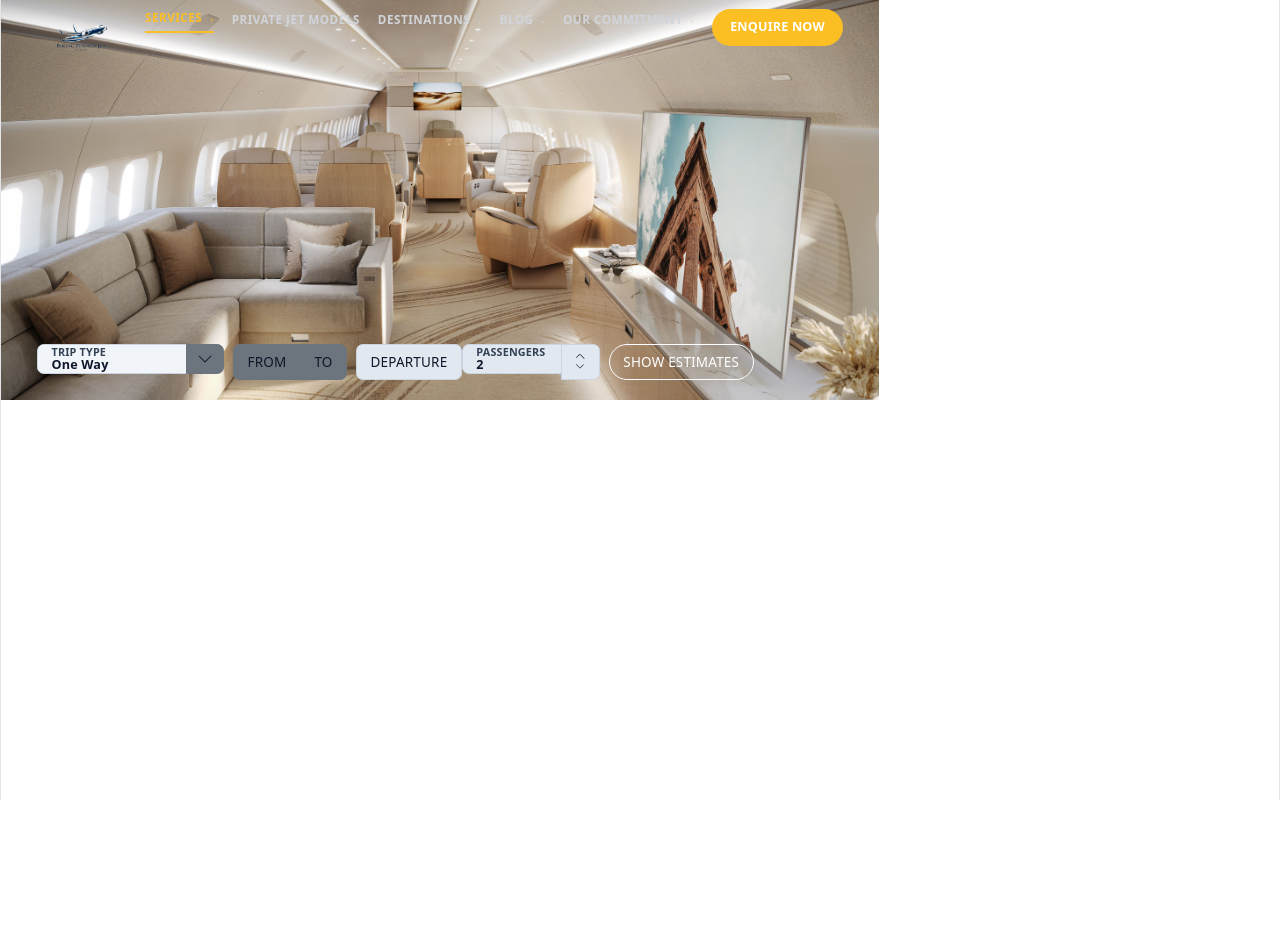
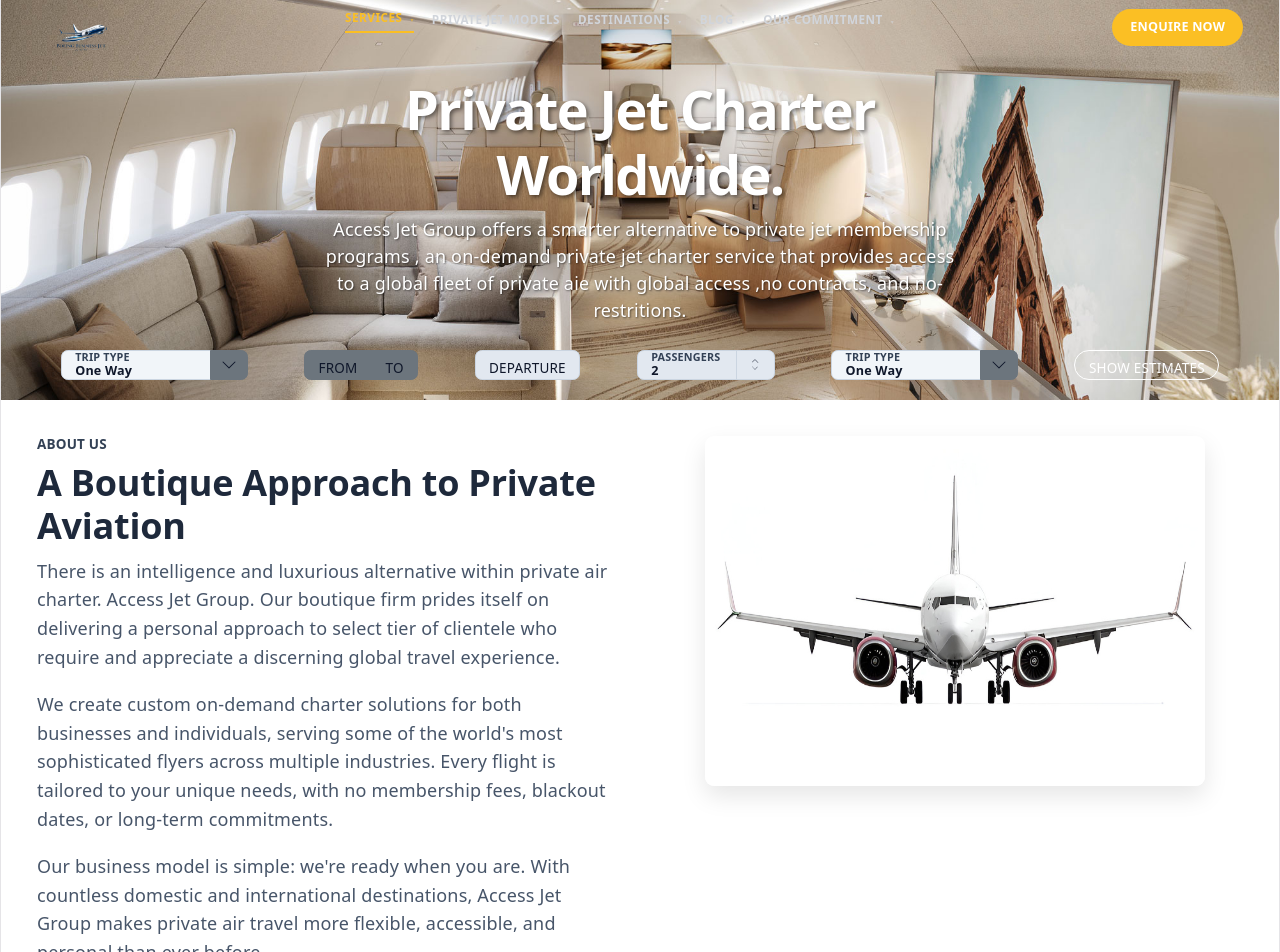
Before and after one commit to SIMBA4KT/Air-safe-charter, a Vue app in the folder air-safe-frontend/: page / in a window 1280 px wide. Shown: the top 952 px of the page. Before the commit the page ends 800 px from the top, so only its background shows below. Built offline with nearby package versions, Linux system fonts and the light colour scheme.

Commit message:
(fixed homepage): done with heade and second section.

```diff
--- a/air-safe-frontend/src/App.vue
+++ b/air-safe-frontend/src/App.vue
@@ -1,6 +1,7 @@
 <script setup>
 import { ref } from 'vue'
 import Header from '@/components/header2.vue'
+import SecondSection from '@/components/Second section.vue'
 
 
 
@@ -14,7 +15,8 @@
 
 <template>
   <div>
-    <Header />
+    <Header :heroTitle="heroTitle" :heroSubtitle="heroSubtitle" />
+    <SecondSection />
   </div>
 </template>
 
--- a/air-safe-frontend/src/components/Main section.vue
+++ b/air-safe-frontend/src/components/Main section.vue
@@ -36,7 +36,7 @@
 
 <template>
   <div class="btn-toolbar" role="toolbar" aria-label="Toolbar with button groups">
-    <div class="btn-group me-2" role="group" aria-label="Trip type group">
+    <div class="btn-group" role="group" aria-label="Trip type group">
       <button
         type="button"
         ref="boxRef"
@@ -55,14 +55,14 @@
         </svg>
       </button>
     </div>
-    <div class="btn-group me-2" role="group" aria-label="Second group">
+    <div class="btn-group" role="group" aria-label="Second group">
       <button type="button" class="btn btn-secondary">FROM</button>
       <button type="button" class="btn btn-secondary">TO</button>
     </div>
     <div class="btn-group" role="group" aria-label="Third group">
       <button type="button" class="btn btn-secondary grey-btn">DEPARTURE</button>
     </div>
-    <div class="btn-group me-2" role="group" aria-label="Passengers group">
+    <div class="btn-group" role="group" aria-label="Passengers group">
       <button type="button" class="btn btn-secondary passenger-input">
         <span class="label">PASSENGERS</span>
         <span class="value-text">{{ passengerCount }}</span>
@@ -76,6 +76,26 @@
         </svg>
       </button>
     </div>
+    <div class="btn-group" role="group" aria-label="Trip type group">
+      <button
+          type="button"
+          ref="boxRef"
+          class="btn custom-input-box"
+          :class="{ active: isFocused }"
+          @click="isFocused = true"
+        >
+          <span class="label">TRIP TYPE</span>
+          <span v-if="isFocused || tripType" class="value-text">
+            {{ tripType }}
+          </span>
+        </button>
+        <button type="button" class="btn btn-secondary btn-icon" @click="toggleTripType">
+          <svg width="16" height="16" fill="currentColor" viewBox="0 0 16 16">
+            <path fill-rule="evenodd" d="M1.646 4.646a.5.5 0 0 1 .708 0L8 10.293l5.646-5.647a.5.5 0 0 1 .708.708l-6 6a.5.5 0 0 1-.708 0l-6-6a.5.5 0 0 1 0-.708z"/>
+          </svg>
+      </button>
+    </div>
+
     <div class="btn-group" role="group" aria-label="Third group">
       <button type="button" class="btn btn-info show-estimates">SHOW ESTIMATES</button>
     </div>
@@ -105,7 +125,6 @@
   border-color: #94a3b8;
 }
 
-/* The "TRIP TYPE" text */
 .label {
   display: block;
   font-size: 0.6rem;
@@ -119,7 +138,7 @@
   color: #0f172a;
 }
 
-/* The "One Way" text */
+
 .value-text {
   margin-top: 0.1rem;
   color: #0f172a;
@@ -131,6 +150,16 @@
 .btn-toolbar .btn {
   font-size: 0.75rem;
   color: #0f172a;
+  height: 30px;
+}
+
+.btn-toolbar {
+  width: 100%;
+  display: flex;
+  justify-content: space-around;
+  align-items: center;
+  gap: 0.5rem;
+  flex-wrap: wrap;
 }
 
 .grey-btn,
--- a/air-safe-frontend/src/components/Second section.vue
+++ b/air-safe-frontend/src/components/Second section.vue
@@ -1,15 +1,12 @@
 <script setup>
 import { ref } from 'vue'
-
-const props = defineProps({
-  heroTitle: String,
-  heroSubtitle: String
-})
 </script>
 
 <template>
-    <div>
-        <h6 class="text-2xl font-bold text-slate-900">ABOUT US</h6>
+    <div class="second-section">
+        <div class="content-wrapper">
+            <div class="text-content">
+                <h6 class="text-2xl font-bold text-slate-900 text-left">ABOUT US</h6>
                 <h2>A Boutique Approach to Private Aviation</h2>
                 <p>
                     There is an intelligence and luxurious alternative within private air charter.
@@ -24,30 +21,80 @@
                     Our business model is simple: we're ready when you are. With countless domestic and international destinations, Access Jet Group makes private air travel more flexible,
                     accessible, and personal than ever before.
                 </p>
-        <button class="mt-4 bg-amber-500 hover:bg-amber-600 text-slate-900 font-bold px-6 py-3 rounded-lg transition-all transform hover:scale-105">
+                <button class="mt-4 bg-amber-500 text-white font-bold px-6 py-3 rounded-lg transition-all transform hover:scale-105">
                     DISCOVER MORE ABOUT US
                 </button>
             </div>
-    <div class="relative inline-block mt-6">
-        <Header />
-        <div class="absolute top-1/2 left-1/2 transform -translate-x-1/2 -translate-y-1/2 text-center z-20">
-            <h1 class="text-white text-5xl font-bold mb-4">{{ heroTitle }}</h1>
-            <p class="text-gray-200">{{ heroSubtitle }}</p>
+            <div class="image-content">
+                <img src="@/assets/BoeingMainFront.jpg" alt="Boeing Main Front" class="section-image">
             </div>
-        <img src="@/assets/BoeingMainFront.jpg" alt="Boeing Main Front" style="width:350px; height:400px;" class="rounded-lg shadow-lg">
+        </div>
     </div>
 </template>
 
 <style scoped>
+.second-section {
+  padding: 2rem;
+  width: 100%;
+}
+
+.content-wrapper {
+  display: flex;
+  gap: 3rem;
+  align-items: flex-start;
+  width: 100%;
+}
+
+.text-content {
+  flex: 1;
+  text-align: left;
+}
+
+.image-content {
+  flex: 1;
+  display: flex;
+  justify-content: center;
+  align-items: center;
+}
+
+.section-image {
+  width: 100%;
+  max-width: 500px;
+  height: 350px;
+  border-radius: 0.5rem;
+  box-shadow: 0 10px 25px rgba(0, 0, 0, 0.1);
+}
+
+h6 {
+    font-size: 0.75rem;
+    font-weight: 700;
+    text-transform: uppercase;
+    color: #334155;
+}
+
 h2 {
-    font-size: 1.5rem;
-    font-weight: 600;
+    font-size: 2rem;
+    font-weight: 800;
     color: #1e293b; /* slate-900 */
     margin-top: 0.5rem;
 }
+
 p {
     font-size: 1rem;
     color: #475569; /* slate-700 */
     margin-top: 0.5rem;
+    line-height: 1.6;
+}
+
+button {
+    width: 100%;
+    padding: 0.75rem 1.5rem;
+    transition: all 0.2s ease;
+    font-size: 1rem;
+    font-weight: bold;
+}
+
+button:hover {
+    transform: translateY(-2px);
 }
 </style>
--- a/air-safe-frontend/src/components/header2.vue
+++ b/air-safe-frontend/src/components/header2.vue
@@ -1,6 +1,11 @@
 <script setup>
 import { ref } from 'vue'
 import MainSection from './Main section.vue'
+
+const props = defineProps({
+  heroTitle: String,
+  heroSubtitle: String
+})
 
 const activePage = ref(0)
 const navPages = ref([
@@ -43,6 +48,12 @@
 
       <div class="header-bg">
         <img src="@/assets/BBJ-Select-737-7-FWD_lounge_A_serene.jpg" alt="Background">
+      </div>
+
+      <!-- Hero Title and Subtitle -->
+      <div class="hero-content">
+        <h1 class="hero-title">{{ heroTitle }}</h1>
+        <p class="hero-subtitle">{{ heroSubtitle }}</p>
       </div>
 
       <!-- Flight Booking Interface at bottom -->
@@ -160,10 +171,39 @@
   object-fit: cover;
 }
 
+.hero-content {
+  position: absolute;
+  top: 50%;
+  left: 50%;
+  transform: translate(-50%, -50%);
+  text-align: center;
+  color: white;
+  z-index: 10;
+  display: flex;
+  flex-direction: column;
+  flex-wrap: wrap;
+  max-width: 80%;
+}
+
+.hero-title {
+  font-size: 3rem;
+  font-weight: bold;
+  margin: 0;
+  text-shadow: 2px 2px 4px rgba(0, 0, 0, 0.5);
+}
+
+.hero-subtitle {
+  font-size: 1rem;
+  margin: 0.5rem 0 0 0;
+  text-shadow: 1px 1px 2px rgba(0, 0, 0, 0.5);
+}
+
 .booking-interface {
   position: absolute;
   bottom: 20px;
-  left: 2rem;
+  left: 0;
+  right: 0;
+  padding: 0 2rem;
   z-index: 15;
 }
 </style>
```
Lines whose indentation alone changed are shown as unchanged.
